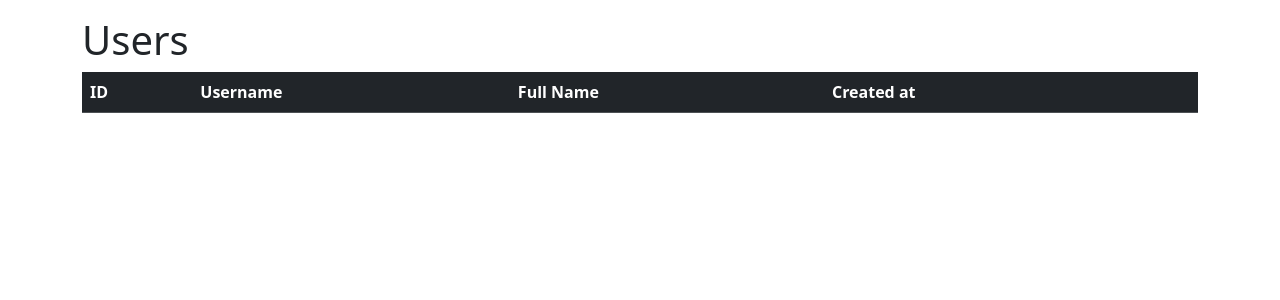
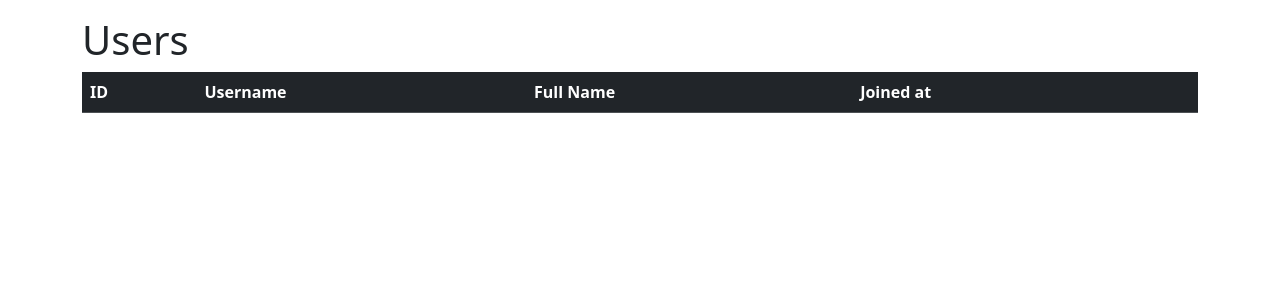
Before and after one commit to alienflakes/python-project-52, a Django app: template users/templates/users.html in a window 1280 px wide. Shown: the part 56-356 px from the top of the page. Run offline with Django 5.2, Linux system fonts and the light colour scheme; the template is opened without the code that fills it, so the values that code supplies are empty; some libraries are stand-ins or nearby versions.

Commit message:
fix: move locale to root, add i18n to /users

```diff
--- a/task_manager/settings.py
+++ b/task_manager/settings.py
@@ -121,6 +121,10 @@ AUTH_PASSWORD_VALIDATORS = [
 
 LANGUAGE_CODE = 'en-us'
 
+LOCALE_PATHS = [
+    os.path.join(BASE_DIR, 'locale'),
+]
+
 TIME_ZONE = 'UTC'
 
 USE_I18N = True
--- a/task_manager/templates/index.html
+++ b/task_manager/templates/index.html
@@ -1,4 +1,5 @@
 {% extends 'base.html' %}
+{% load i18n %}
 
 {% block content %}
 
--- a/users/templates/users.html
+++ b/users/templates/users.html
@@ -11,7 +11,7 @@
                 <th scope="col">ID</th>
                 <th scope="col">{% trans 'Username' %}</th>
                 <th scope="col">{% trans 'Full Name' %}</th>
-                <th scope="col">{% trans 'Created at' %}</th>
+                <th scope="col">{% trans 'Joined at' %}</th>
                 <th scope="col"></th>
             </tr>
         </thead>
```
Also changed, not shown: locale/ru/LC_MESSAGES/django.po, 2 other files.
